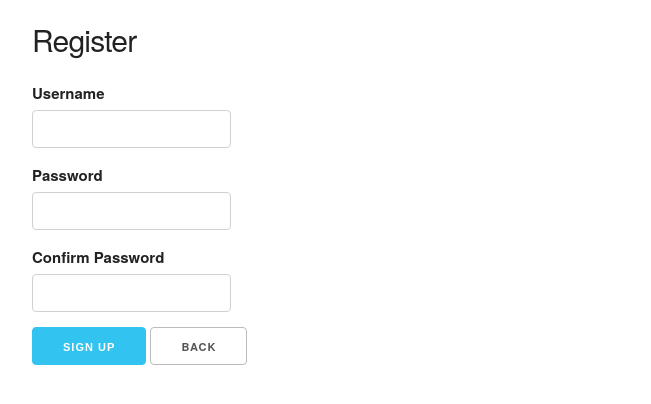
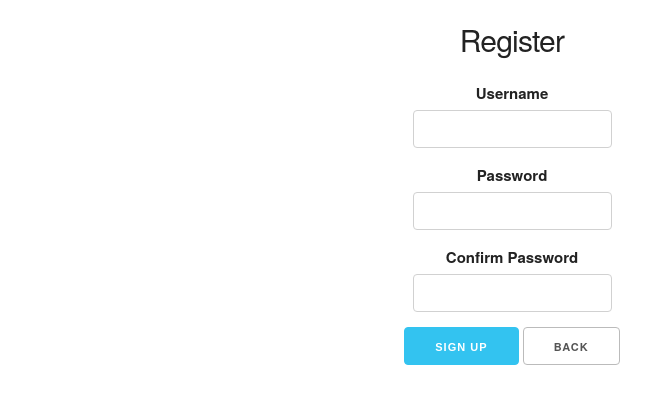
Before and after one commit to miged/noter, a Flask app: page /signup in a window 1280 px wide. Shown: the part 88-492 px from the top of the page, without its empty margins (128-779 px from the left). Run offline with Flask 2, Linux system fonts and the light colour scheme; parts of the project's set-up code (start-up, migrations or seed data) failed here and were passed over.

Commit message:
Center some forms and headers

```diff
--- a/noter/static/style.css
+++ b/noter/static/style.css
@@ -18,3 +18,12 @@ dt {
 	font-weight: bold;
 	margin-right: 5px;
 }
+
+.center {
+	text-align: center;
+}
+
+form {
+	display: inline-block;
+	text-align: center;
+}
--- a/noter/templates/delete.html
+++ b/noter/templates/delete.html
@@ -1,7 +1,7 @@
 {% extends "layout.html" %}
 {% block title %}Delete Entry - {% endblock %}
 {% block body %}
-<div class=row>
+<div class="row center">
     <h4>Confirm delete?</h4>
     <form action="{{ url_for('delete_entry', id=entry.id) }}" method=post>
         <input class=button-primary type=submit value=Delete>
--- a/noter/templates/edit.html
+++ b/noter/templates/edit.html
@@ -1,7 +1,7 @@
 {% extends "layout.html" %}
 {% block title %}Edit Entry - {% endblock %}
 {% block body %}
-<div class=row>
+<div class="row center">
     <h4>Edit Entry</h4>
     <form action="{{ url_for('edit_entry', id=entry.id) }}" method=post class=edit-entry>
         {{ form.title.label }} {{ form.title(size="30") }}
--- a/noter/templates/index.html
+++ b/noter/templates/index.html
@@ -1,8 +1,7 @@
 {% extends "layout.html" %}
-
 {% block body %}
 <div class=row>
-    <h4>Welcome to Noter</h4>
+    <h4 class=center>Welcome to Noter!</h4>
     {% if error %}
         <p class=error><strong>Error:</strong> {{ error }}</p>
     {% endif %}
--- a/noter/templates/login.html
+++ b/noter/templates/login.html
@@ -2,11 +2,12 @@
 {% block title %}Log In - {% endblock %}
 {% block body %}
 <div class=row>
-    <h4>Log In</h4>
+    <h4 class=center>Log In</h4>
     {% if error %}
         <p class=error><strong>Error:</strong> {{ error }}</p>
     {% endif %}
 </div>
+<div class="row center">
     <form method="POST" action="{{ url_for('login') }}">
         <div class=row>
             {{ form.name.label }} {{ form.name(size=20) }}
@@ -20,4 +21,5 @@
             <a class="button" href="{{ url_for('index') }}">Back</a>
         </div>
     </form>
+</div>
 {% endblock %}
--- a/noter/templates/show_entries.html
+++ b/noter/templates/show_entries.html
@@ -1,8 +1,8 @@
 {% extends "layout.html" %}
 {% block title %}Your Notes - {% endblock %}
-
 {% block body %}
 {% if session.logged_in %}
+<div class="row center">
     <form action="{{ url_for('add_entry') }}" method=post class=add-entry>
         {{ form.title.label }} {{ form.title(size="40") }}
         {{ form.body.label }} {{ form.body(rows="4", cols="40") }}
@@ -10,6 +10,8 @@
         <br>
         <input class=button-primary type=submit value='Note It'>
     </form>
+</div>
+
 {% for entry in entries %}
 <hr>
 <div class=row>
--- a/noter/templates/signup.html
+++ b/noter/templates/signup.html
@@ -2,11 +2,12 @@
 {% block title %}Register - {% endblock %}
 {% block body %}
 <div class=row>
-    <h4>Register</h4>
+    <h4 class=center>Register</h4>
     {% if error %}
         <p class=error><strong>Error:</strong> {{ error }}</p>
     {% endif %}
 </div>
+<div class="row center">
     <form method="POST" action="{{ url_for('signup') }}">
         <div class=row>
             {{ form.name.label }} {{ form.name(size=20) }}
@@ -23,4 +24,5 @@
             <a class="button" href="{{ url_for('index') }}">Back</a>
         </div>
     </form>
+</div>
 {% endblock %}
```
Lines whose indentation alone changed are shown as unchanged.
